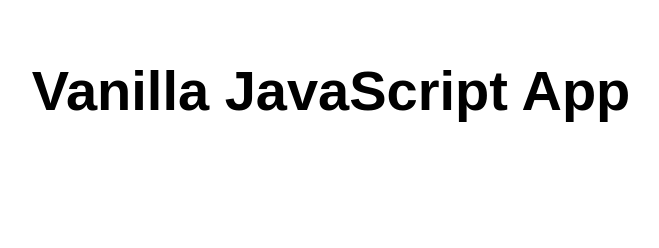
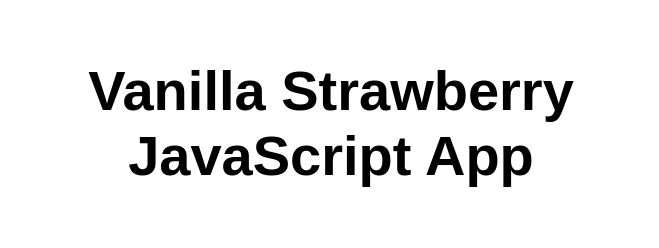
Before and after one commit to chetanjshah/my-first-static-web-app, a website: page src/index.html in a window 1280 px wide. Shown: the whole page, without its empty margins (309-968 px from the left). Drawn offline with Linux system fonts and the light colour scheme.

Commit message:
Update index.html

```diff
--- a/src/index.html
+++ b/src/index.html
@@ -10,7 +10,7 @@
 
 <body>
   <main>
-    <h1>Vanilla JavaScript App</h1>
+    <h1>Vanilla Strawberry JavaScript App</h1>
   </main>
 </body>
 
```
